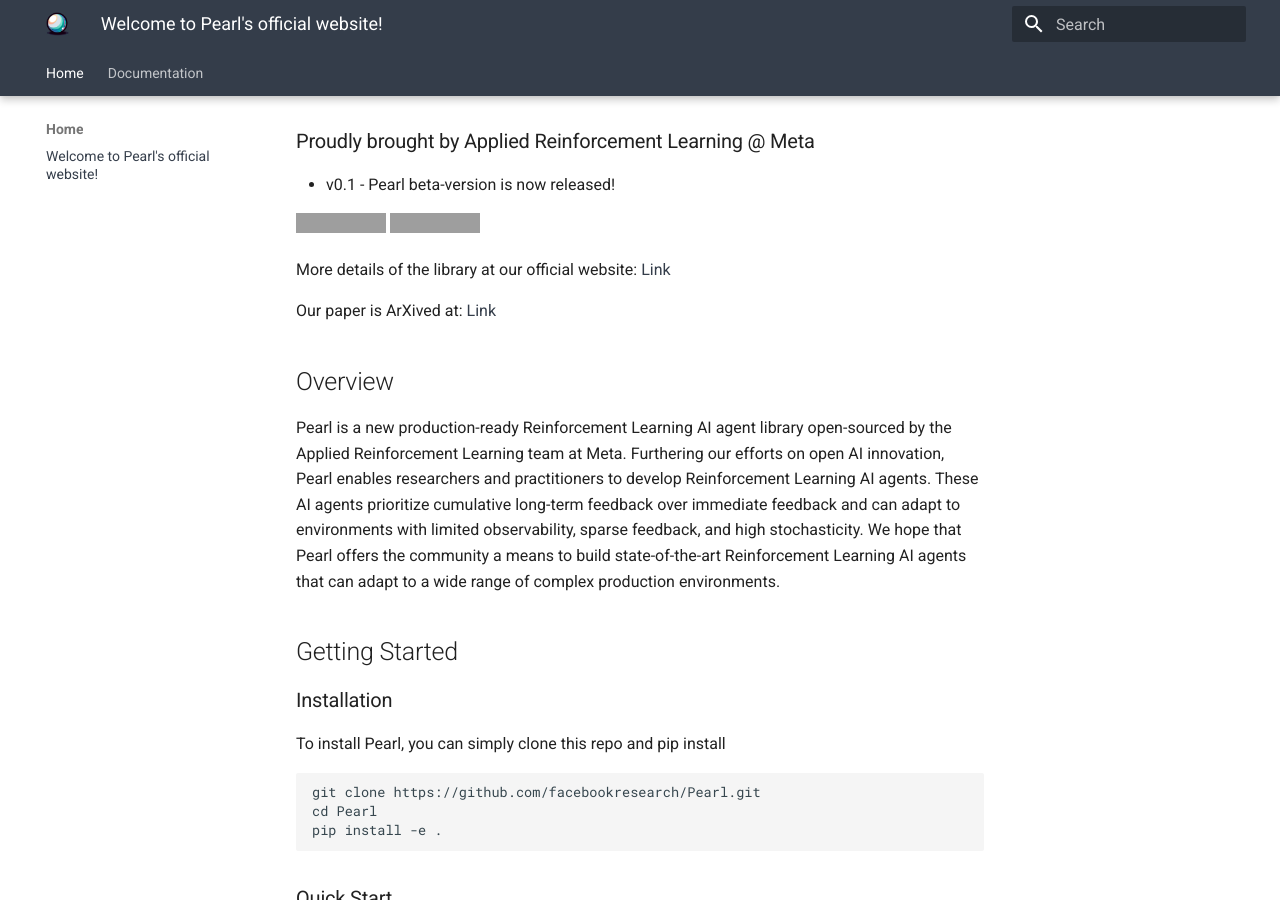
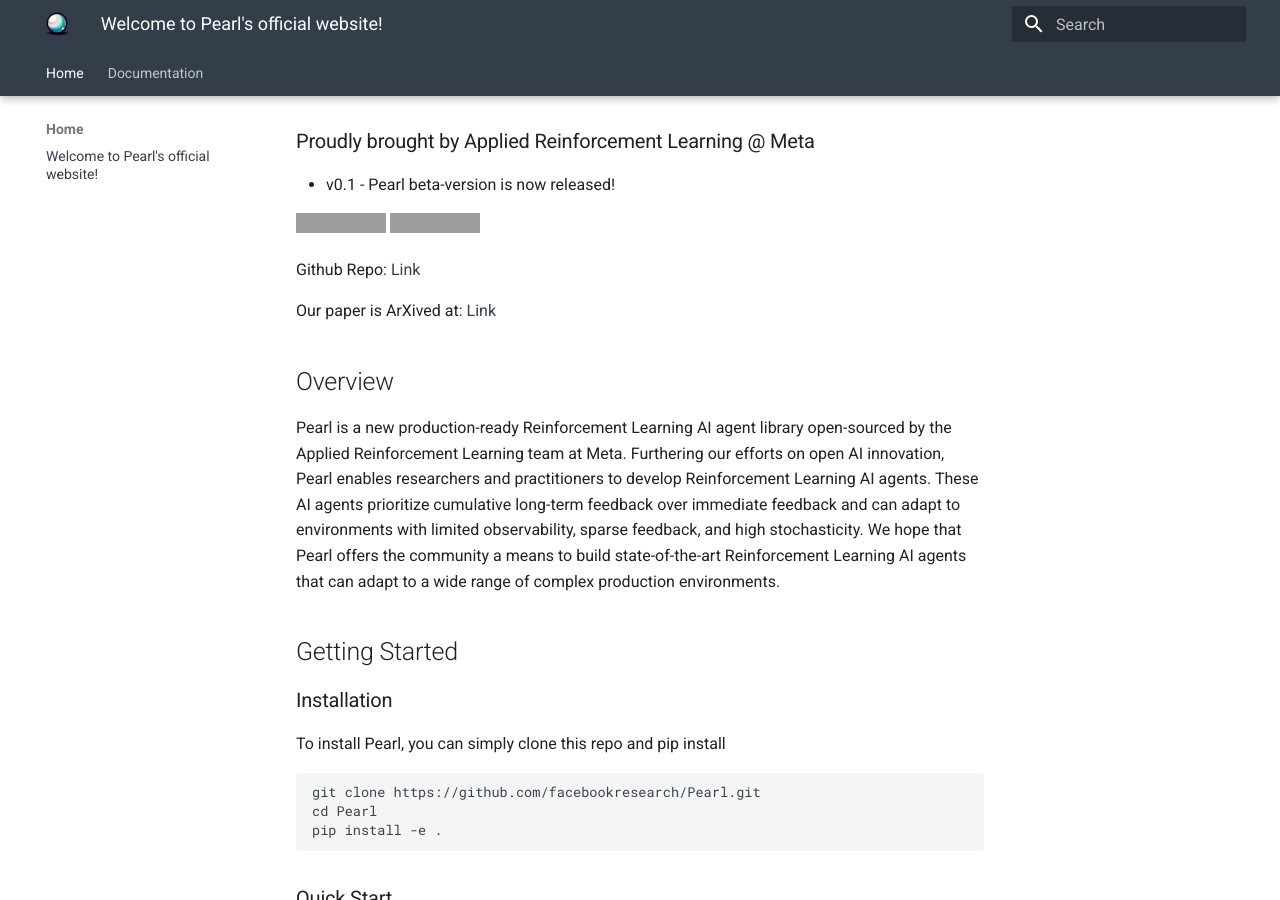
Before and after one commit to PearlAgent/PearlAgent.github.io, an MkDocs documentation site: the page built from docs/index.md, in a window 1280 px wide and 900 px high, scrolled down 465 px. Built offline with MkDocs 1.6.1 and Material for MkDocs 9.7.7, drawn with Linux system fonts in a browser that asks for light colours; grey boxes are pictures that could not be loaded.

Commit message:
add github link

```diff
--- a/docs/index.md
+++ b/docs/index.md
@@ -8,9 +8,9 @@
 [![Support Ukraine](https://img.shields.io/badge/Support-Ukraine-FFD500?style=flat&labelColor=005BBB)](https://opensource.fb.com/support-ukraine)
 [![License: MIT](https://img.shields.io/badge/License-MIT-yellow.svg)](https://opensource.org/licenses/MIT)
 
-More details of the library at our official website: [Link](pearlagent.github.io)
+Github Repo: <span style="color:blue">[Link](https://github.com/facebookresearch/pearl/)</span>
 
-Our paper is ArXived at: [Link](https://arxiv.org/submit/5279090/view)
+Our paper is ArXived at: <span style="color:blue">[Link](https://arxiv.org/submit/5279090/view)</span>
 
 ## Overview
 Pearl is a new production-ready Reinforcement Learning AI agent library open-sourced by the Applied Reinforcement Learning team at Meta. Furthering our efforts on open AI innovation, Pearl enables researchers and practitioners to develop Reinforcement Learning AI agents. These AI agents prioritize cumulative long-term feedback over immediate feedback and can adapt to environments with limited observability, sparse feedback, and high stochasticity. We hope that Pearl offers the community a means to build state-of-the-art Reinforcement Learning AI agents that can adapt to a wide range of complex production environments.
```
